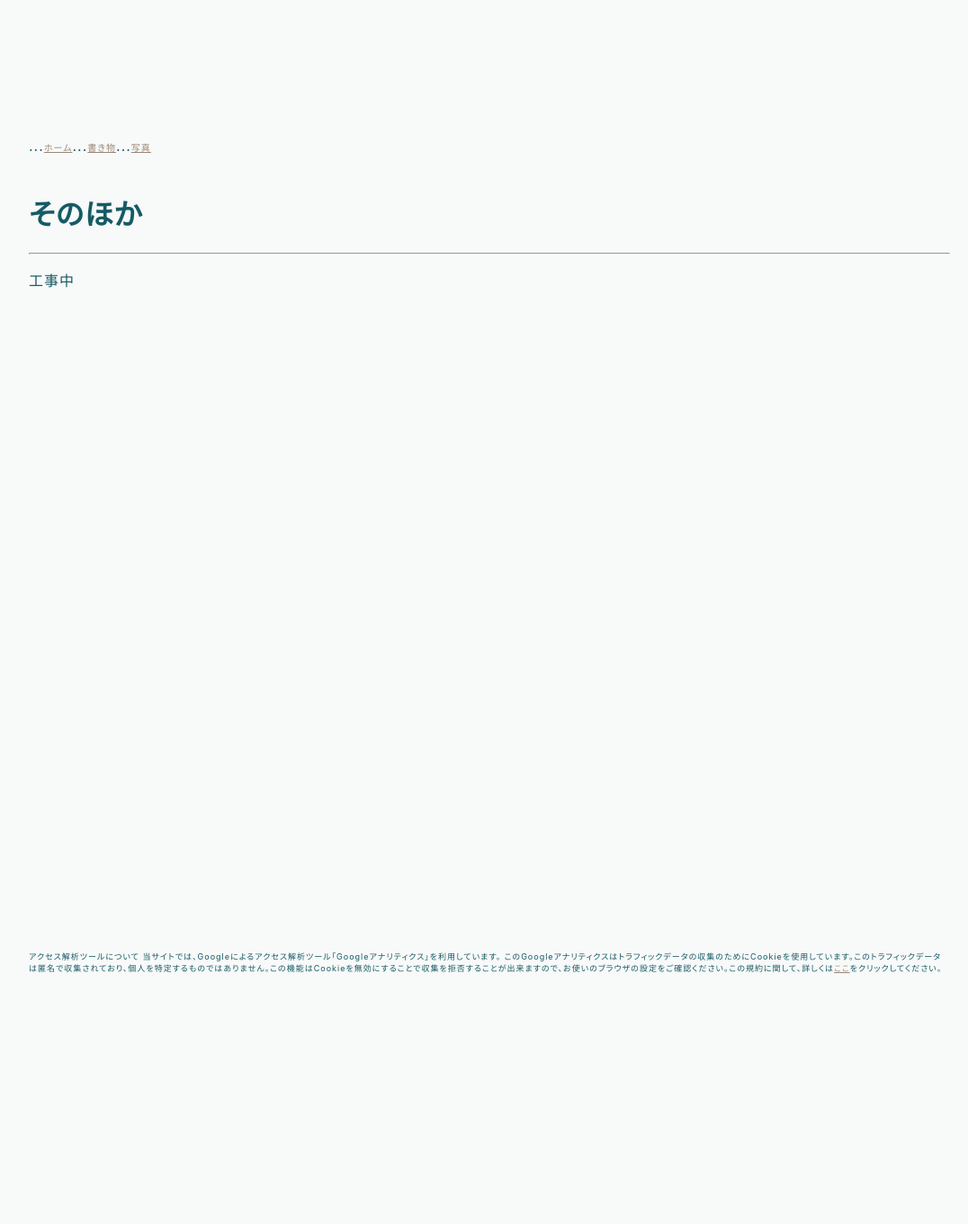
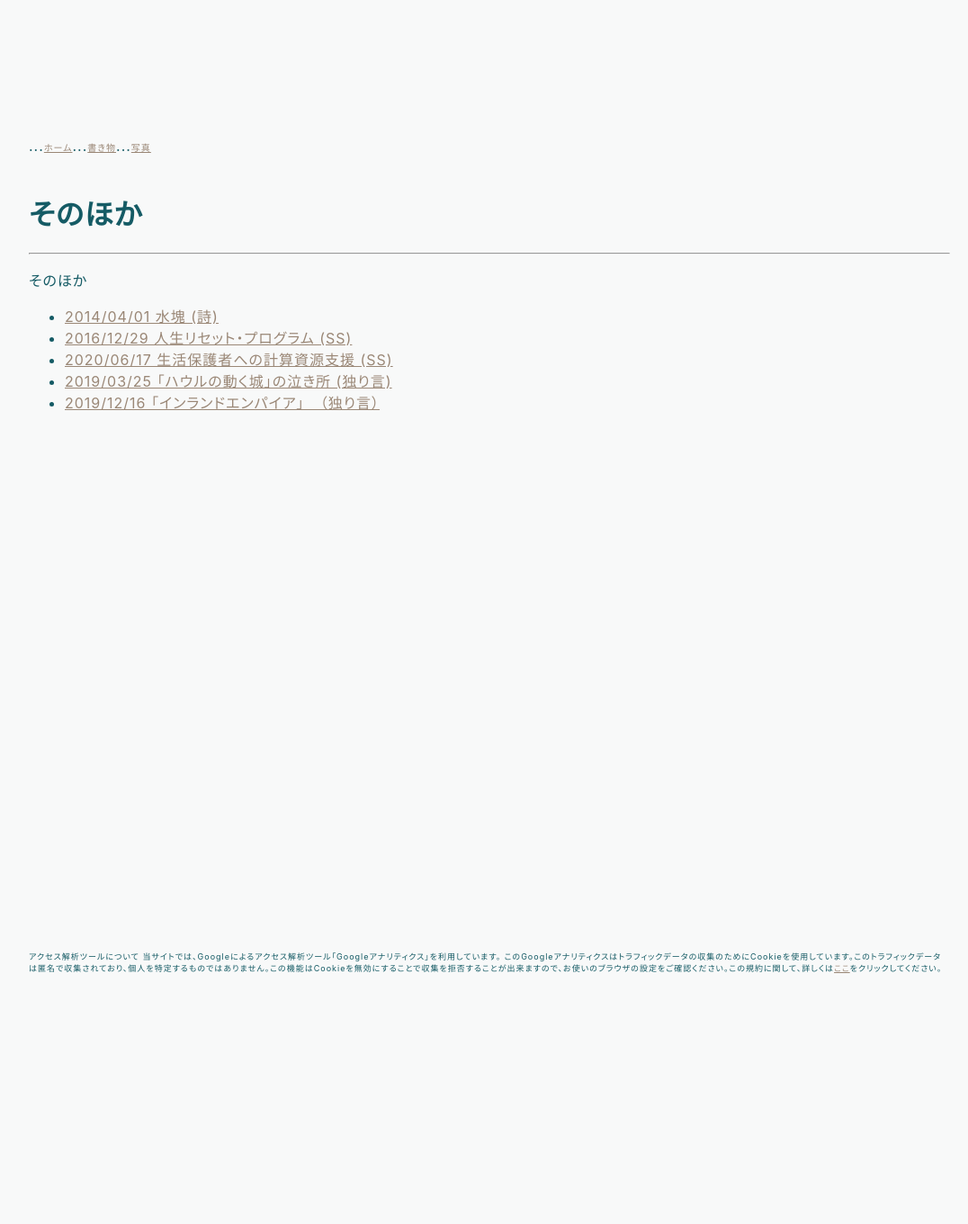
Before and after one commit to hihumi-riku/hihumi-riku.github.io, a Jekyll site: the page built from _posts/2019-11-27-others_list.md, in a window 1280 px wide. Shown: the whole page at 90% size, without its empty margins (96-1172 px from the left). Built offline with Jekyll 4.4.1, drawn with Linux system fonts in a browser that asks for light colours.

Commit message:
Update 2019-11-27-others_list.md

```diff
--- a/_posts/2019-11-27-others_list.md
+++ b/_posts/2019-11-27-others_list.md
@@ -5,4 +5,10 @@ title: そのほか
 
 # そのほか
 ---
-工事中
+そのほか
+
+- [2014/04/01 水塊 (詩)](/2019/01/25/water_mass.html)
+- [2016/12/29 人生リセット・プログラム (SS)](/2019/11/27/life_reset_program.html)
+- [2020/06/17 生活保護者への計算資源支援 (SS)](/2020/06/17/computer_resources_agency.html)
+- [2019/03/25 「ハウルの動く城」の泣き所 (独り言)](/2019/12/03/howls_review.html)
+- [2019/12/16 「インランドエンパイア」　（独り言）](2019/12/16/inland_empire.html)
```
